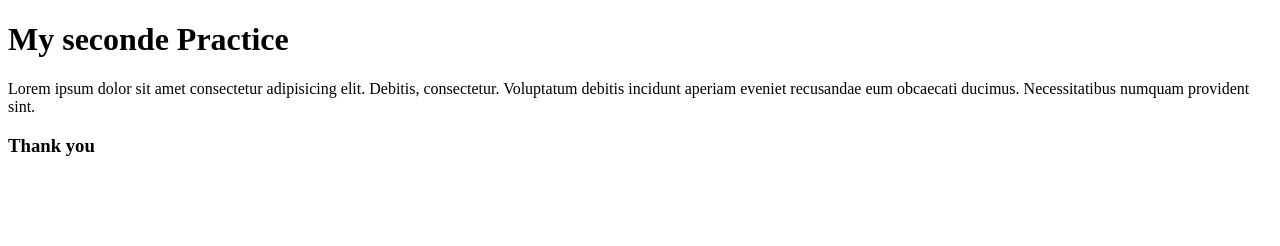
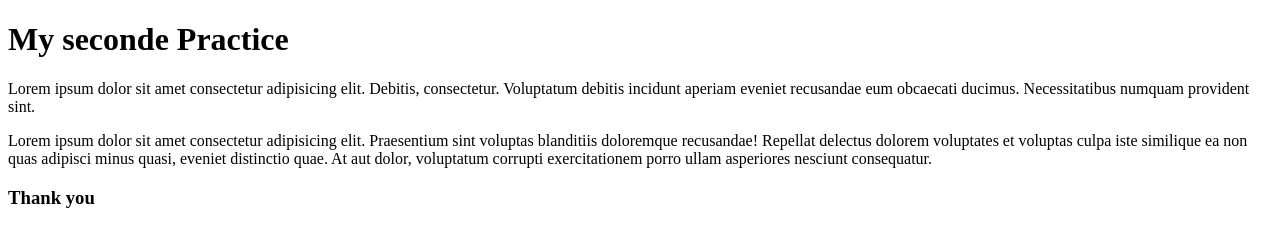
Before and after one commit to sadmandu55/Practice-Second, a plain HTML site: page index.html in a window 1280 px wide. Drawn offline with Linux system fonts and the light colour scheme.

Commit message:
add lorem43

```diff
--- a/index.html
+++ b/index.html
@@ -10,6 +10,8 @@
     <H1>My seconde Practice</H1>
     <p>Lorem ipsum dolor sit amet consectetur adipisicing elit. Debitis, consectetur. Voluptatum debitis incidunt aperiam eveniet recusandae eum obcaecati ducimus. Necessitatibus numquam provident sint.</p>
 
+    <p>Lorem ipsum dolor sit amet consectetur adipisicing elit. Praesentium sint voluptas blanditiis doloremque recusandae! Repellat delectus dolorem voluptates et voluptas culpa iste similique ea non quas adipisci minus quasi, eveniet distinctio quae. At aut dolor, voluptatum corrupti exercitationem porro ullam asperiores nesciunt consequatur.</p>
+
     <h3>Thank you</h3>
 
 </body>
```
